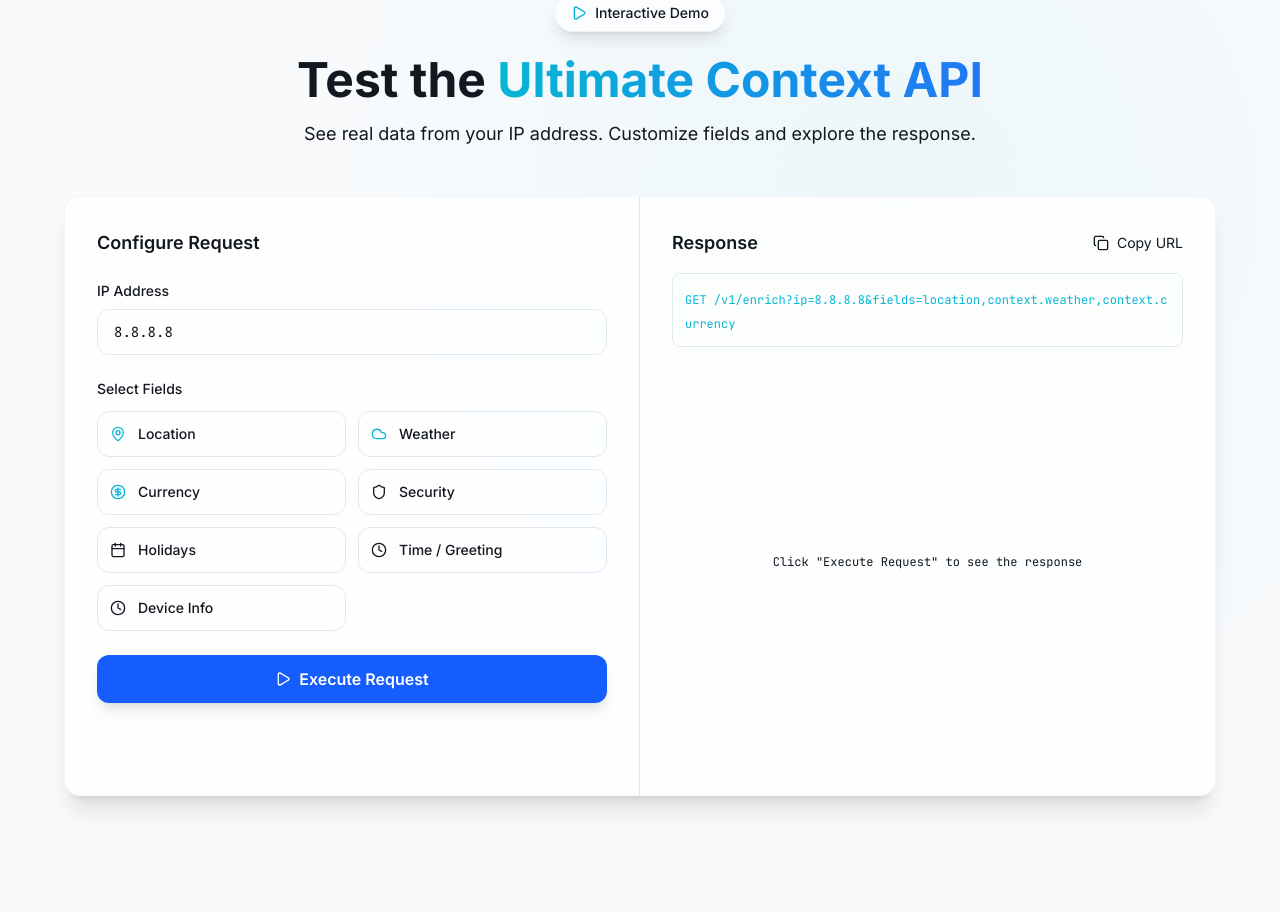
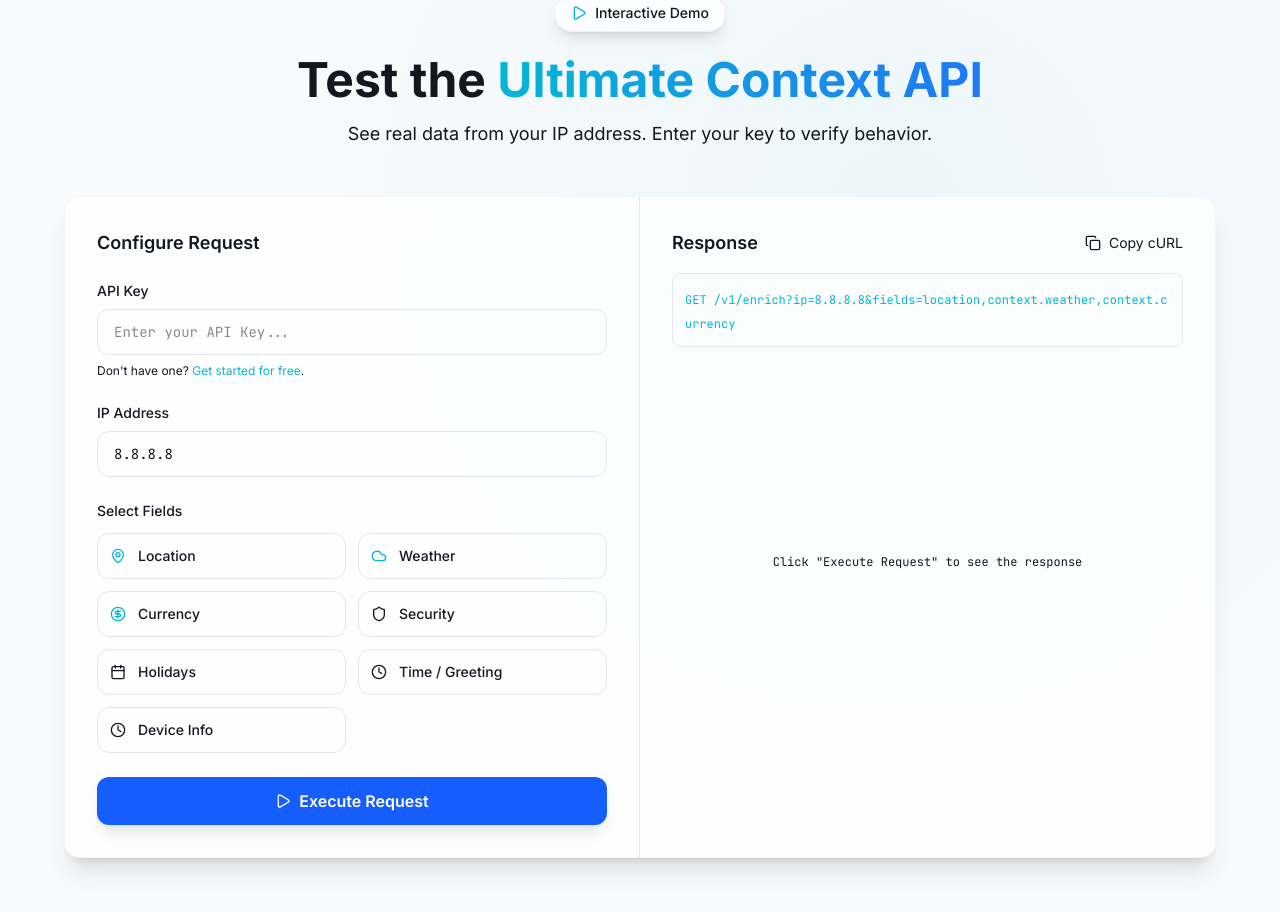
Before and after one commit to Chiragadve/Ultimate-context-API, a Next.js app: page / in a window 1280 px wide. Shown: the part 2120-3032 px from the top of the page. Built offline with nearby package versions, Linux system fonts and the light colour scheme; no server answers.

Commit message:
Add API Key input to playground for production testing

```diff
--- a/components/landing/PlaygroundSection.tsx
+++ b/components/landing/PlaygroundSection.tsx
@@ -18,6 +18,7 @@ const fieldOptions = [
 
 export const PlaygroundSection = () => {
     const [ipAddress, setIpAddress] = useState("");
+    const [apiKey, setApiKey] = useState("");
     const [selectedFields, setSelectedFields] = useState<string[]>(["location", "context.weather", "context.currency"]);
     const [response, setResponse] = useState<object | null>(null);
     const [loading, setLoading] = useState(false);
@@ -41,18 +42,34 @@ export const PlaygroundSection = () => {
     };
 
     const fetchData = useCallback(async () => {
+        if (!apiKey) {
+            setError("Please enter your API Key to test the endpoint.");
+            return;
+        }
+
         setLoading(true);
         setError(null);
 
         try {
             const fields = selectedFields.length > 0 ? selectedFields.join(",") : "";
-            // Point to localhost:4000 for backend
-            const url = `http://localhost:4000/v1/enrich?ip=${ipAddress || "8.8.8.8"}${fields ? `&fields=${fields}` : ''}`;
+            // Point to Production URL
+            const url = `https://ultimate-context-api.vercel.app/v1/enrich?ip=${ipAddress || "8.8.8.8"}${fields ? `&fields=${fields}` : ''}`;
 
-            const res = await fetch(url);
+            const res = await fetch(url, {
+                headers: {
+                    "x-api-key": apiKey
+                }
+            });
 
             if (!res.ok) {
-                throw new Error(`HTTP ${res.status}: ${res.statusText}`);
+                // Try to parse error message from JSON
+                try {
+                    const errData = await res.json();
+                    throw new Error(errData.error || `HTTP ${res.status}: ${res.statusText}`);
+                } catch (e) {
+                    if (e instanceof Error && e.message.startsWith("HTTP")) throw e;
+                    throw new Error(`HTTP ${res.status}: ${res.statusText}`);
+                }
             }
 
             const data = await res.json();
@@ -63,7 +80,7 @@ export const PlaygroundSection = () => {
         } finally {
             setLoading(false);
         }
-    }, [ipAddress, selectedFields]);
+    }, [ipAddress, selectedFields, apiKey]);
 
     const toggleField = (fieldId: string) => {
         setSelectedFields((prev) =>
@@ -74,9 +91,8 @@ export const PlaygroundSection = () => {
     };
 
     const copyUrl = () => {
-        navigator.clipboard.writeText(`http://localhost:4000/v1${getRequestUrl()}`);
+        navigator.clipboard.writeText(`curl -H "x-api-key: YOUR_KEY" "https://ultimate-context-api.vercel.app/v1${getRequestUrl()}"`);
         setCopied(true);
-        // Removed toast call to avoid installing toast system
         setTimeout(() => setCopied(false), 2000);
     };
 
@@ -107,7 +123,7 @@ export const PlaygroundSection = () => {
                         <span className="gradient-text">Ultimate Context API</span>
                     </h2>
                     <p className="text-lg text-muted-foreground max-w-2xl mx-auto">
-                        See real data from your IP address. Customize fields and explore the response.
+                        See real data from your IP address. Enter your key to verify behavior.
                     </p>
                 </motion.div>
 
@@ -123,6 +139,23 @@ export const PlaygroundSection = () => {
                             {/* Left Column - Input */}
                             <div className="p-6 lg:p-8">
                                 <h3 className="text-lg font-semibold mb-6 text-foreground">Configure Request</h3>
+
+                                {/* API Key Input */}
+                                <div className="mb-6">
+                                    <label className="block text-sm font-medium text-muted-foreground mb-2">
+                                        API Key
+                                    </label>
+                                    <input
+                                        type="password"
+                                        value={apiKey}
+                                        onChange={(e) => setApiKey(e.target.value)}
+                                        placeholder="Enter your API Key..."
+                                        className="w-full px-4 py-3 rounded-xl bg-secondary/50 border border-border focus:border-primary focus:ring-2 focus:ring-primary/20 outline-none transition-all font-mono text-sm"
+                                    />
+                                    <p className="text-xs text-muted-foreground mt-2">
+                                        Don't have one? <a href="/login" className="text-primary hover:underline">Get started for free</a>.
+                                    </p>
+                                </div>
 
                                 {/* IP Input */}
                                 <div className="mb-6">
@@ -167,7 +200,7 @@ export const PlaygroundSection = () => {
 
                                 {/* Execute Button */}
                                 <Button
-                                    variant="default" // Changed from hero to avoid gradient conflict
+                                    variant="default"
                                     size="lg"
                                     className="w-full bg-blue-600 hover:bg-blue-700 text-white shadow-lg hover:shadow-xl hover:-translate-y-1 transition-all"
                                     onClick={fetchData}
@@ -200,7 +233,7 @@ export const PlaygroundSection = () => {
                                         ) : (
                                             <Copy className="w-4 h-4" />
                                         )}
-                                        Copy URL
+                                        Copy cURL
                                     </button>
                                 </div>
 
@@ -224,7 +257,7 @@ export const PlaygroundSection = () => {
                                             <div className="text-rose-400">
                                                 <span className="text-rose-500 font-semibold">Error:</span> {error}
                                                 <p className="mt-2 text-muted-foreground/70">
-                                                    Make sure the API server is running at localhost:4000
+                                                    Ensure API Key is valid
                                                 </p>
                                             </div>
                                         )}
```
